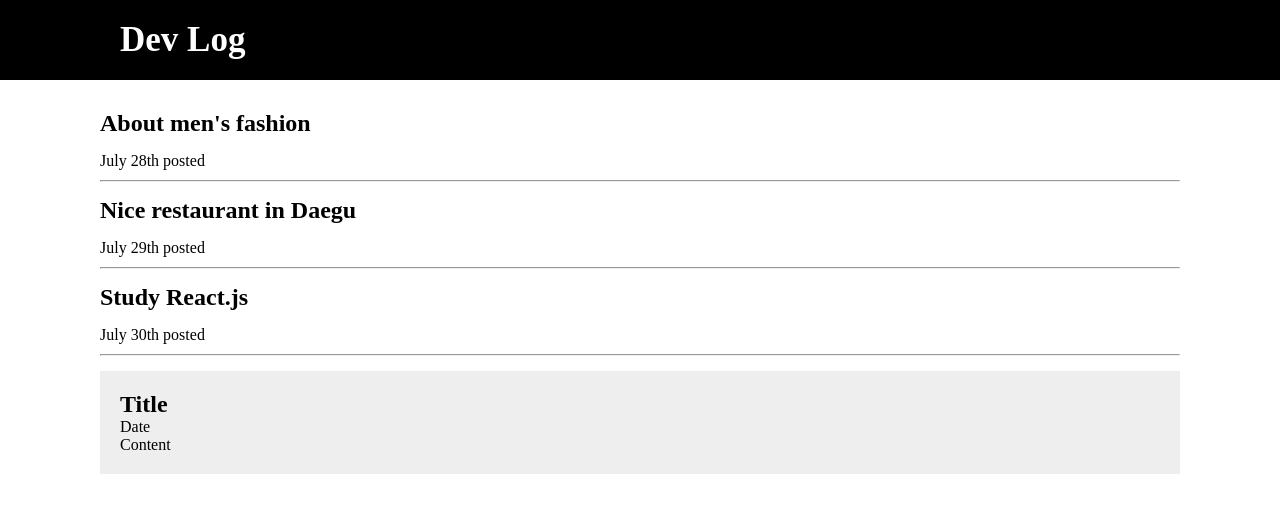
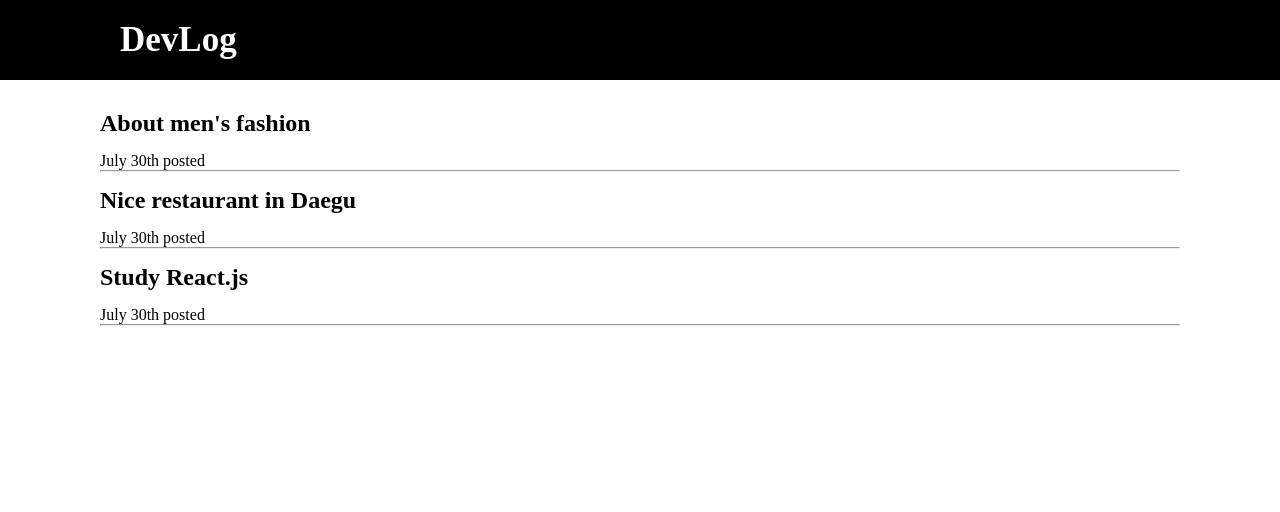
Before and after one commit to chwonseok/react-coding-apple, a React (Create React App) app: page / in a window 1280 px wide. Shown: the top 512 px of the page. Built offline with nearby package versions, Linux system fonts and the light colour scheme.

Commit message:
Updated props part

```diff
--- a/src/App.js
+++ b/src/App.js
@@ -3,40 +3,39 @@ import classes from './css/app.module.css';
 import Modal from './components/Modal';
 
 export default function App() {
-  const [title, setTitle] = useState([
+  const [titles, setTitles] = useState([
     "About men's fashion",
     'Nice restaurant in Daegu',
     'Study React.js',
   ]);
+  const [modal, setModal] = useState(false);
+
+  function modalHandler() {
+    setModal(!modal);
+  }
 
   return (
     <>
       <div className={classes.header}>
         <div className={classes.container}>
-          <h1>Dev Log</h1>
+          <h1>DevLog</h1>
         </div>
       </div>
+
       {/* CONTENT AREA ⬇️ */}
       <div className={classes.container}>
-        <div className={classes.title}>
-          <h2>{title[0]}</h2>
-          <span>July 28th posted</span>
-        </div>
-        <hr />
-        <div className={classes.title}>
-          <h2>{title[1]}</h2>
-          <span>July 29th posted</span>
-        </div>
-        <hr />
-        <div className={classes.title}>
-          <h2>{title[2]}</h2>
-          <span>July 30th posted</span>
-        </div>
-        <hr />
-      </div>
+        {titles.map((title, i) => {
+          return (
+            <div className={classes.titles}>
+              <h2 onClick={modalHandler}>{title}</h2>
+              <span>July 30th posted</span>
+              <hr />
+            </div>
+          );
+        })}
 
-      <div className={classes.container}>
-        <Modal />
+        {/* MODAL AREA */}
+        {modal ? <Modal data={titles} /> : null}
       </div>
     </>
   );
--- a/src/components/Modal.js
+++ b/src/components/Modal.js
@@ -1,9 +1,9 @@
 import classes from './modal.module.css';
 
-export default function Modal() {
+export default function Modal({ data }) {
   return (
     <div className={classes.modal}>
-      <h2>Title</h2>
+      <h2>{data}</h2>
       <p>Date</p>
       <p>Content</p>
     </div>
--- a/src/components/modal.module.css
+++ b/src/components/modal.module.css
@@ -1,4 +1,6 @@
 .modal {
+  text-align: center;
+
   padding: 20px;
   background: #eee;
 }
--- a/src/css/app.module.css
+++ b/src/css/app.module.css
@@ -21,11 +21,11 @@
   margin-bottom: 30px;
 }
 
-.title {
+.titles {
   margin-bottom: 10px;
 }
 
-.title h2 {
+.titles h2 {
   margin-bottom: 15px;
 }
 
```
Also changed, not shown: 1 other file (tests, documents, lock files or other folders).
